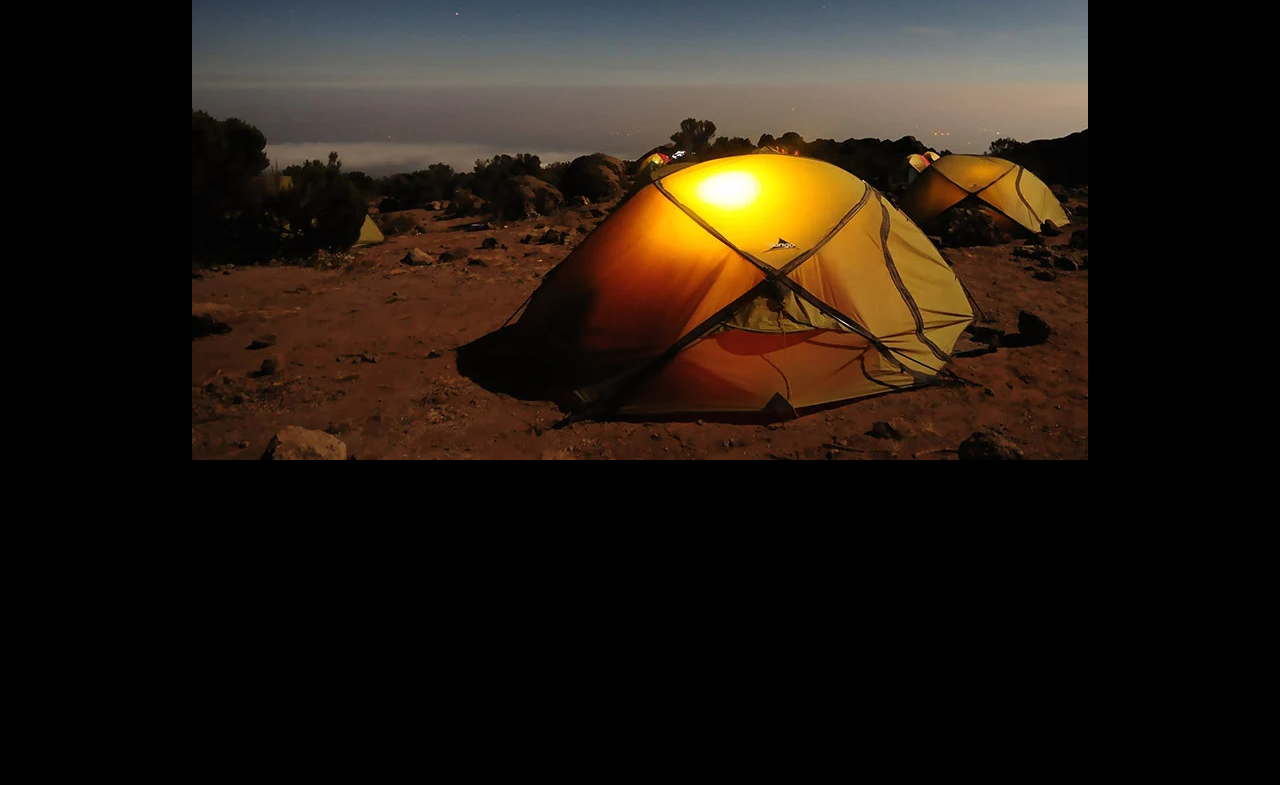
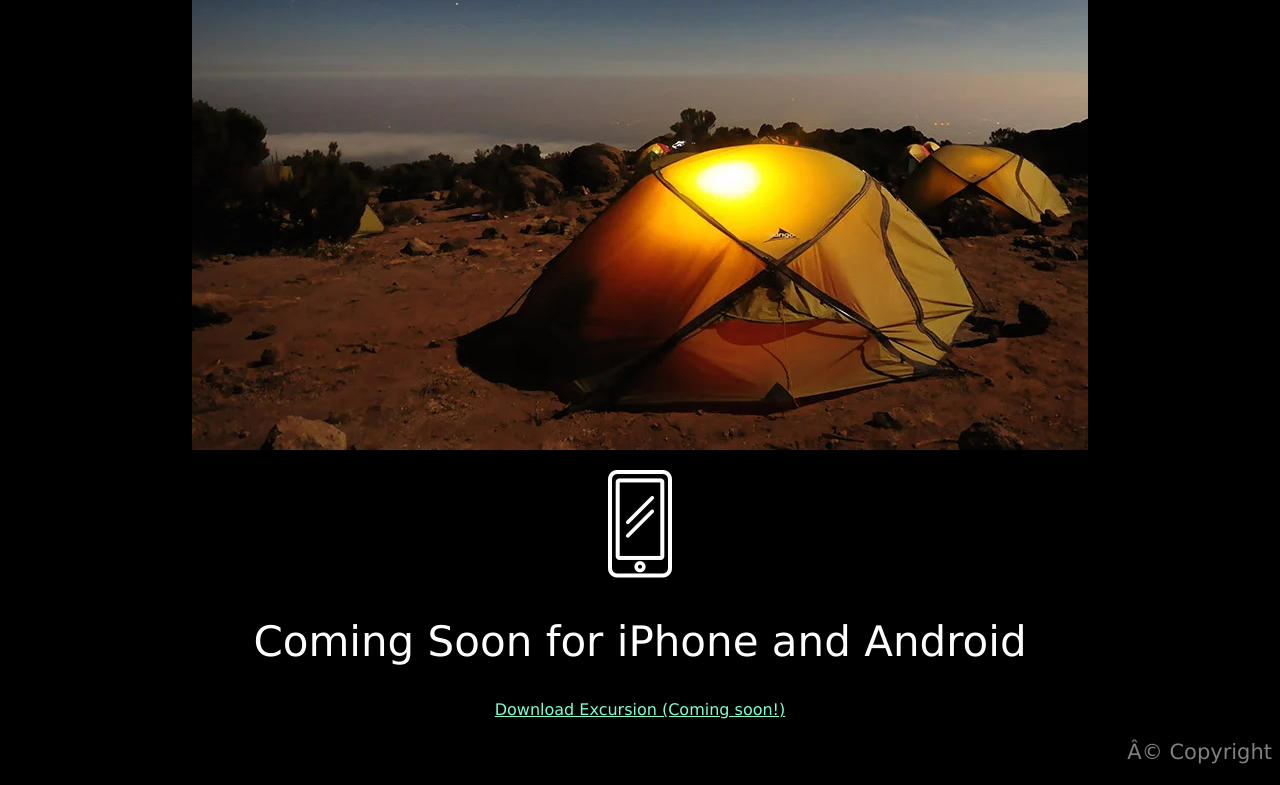
Before and after one commit to AndyRKeys/Excursion, a plain HTML site: page index.html in a window 1280 px wide. Shown: the part 555-1340 px from the top of the page. Before the commit the page ends 1035 px from the top, so only its background shows below. Drawn offline with Linux system fonts and the light colour scheme.

Commit message:
finishing up

```diff
--- a/index.html
+++ b/index.html
@@ -11,7 +11,7 @@
       <h1>Discover hidden places in the world around you</h1>
     </header>
     <main>
-      <p><a href="">Download Excursion (Coming soon!)</a></p>
+      <a href="">Download Excursion (Coming soon!)</a>
       <figure>
           <video autoplay="autoplay" controls="controls" loop>
             <source src="resources/videos/excursion.mp4" type="video/mp4" alt="video of trips"/>
@@ -22,6 +22,16 @@
       <figure>
           <img src="resources/images/camp.jpeg" alt="a pitched tent" />
       </figure>
+      <figure>
+        <img src="resources/images/phone.png" alt="phone icon" />
+        <figcaption><h2>Coming Soon for iPhone and Android</h2></figcaption>
+      </figure>
+      <a href="">Download Excursion (Coming soon!)</a>
     </main>
   </body>
+  <footer>
+    <section id="copyright">
+      <p>© Copyright</p>
+    </section>
+  </footer>
 </html>
--- a/resources/css/style.css
+++ b/resources/css/style.css
@@ -1,11 +1,11 @@
 
 * {
     font-family: Verdana, Geneva, Tahoma, sans-serif;
-    text-align: center;
 }
 
 body {
     background-color: black;
+    text-align: center;
 }
 
 h1 {
@@ -29,3 +29,8 @@ a {
     font-size: 16px;
     color: aquamarine;
 }
+
+#copyright {
+    text-align: right;
+    color: gray;
+}
```
Lines whose indentation alone changed are shown as unchanged.
